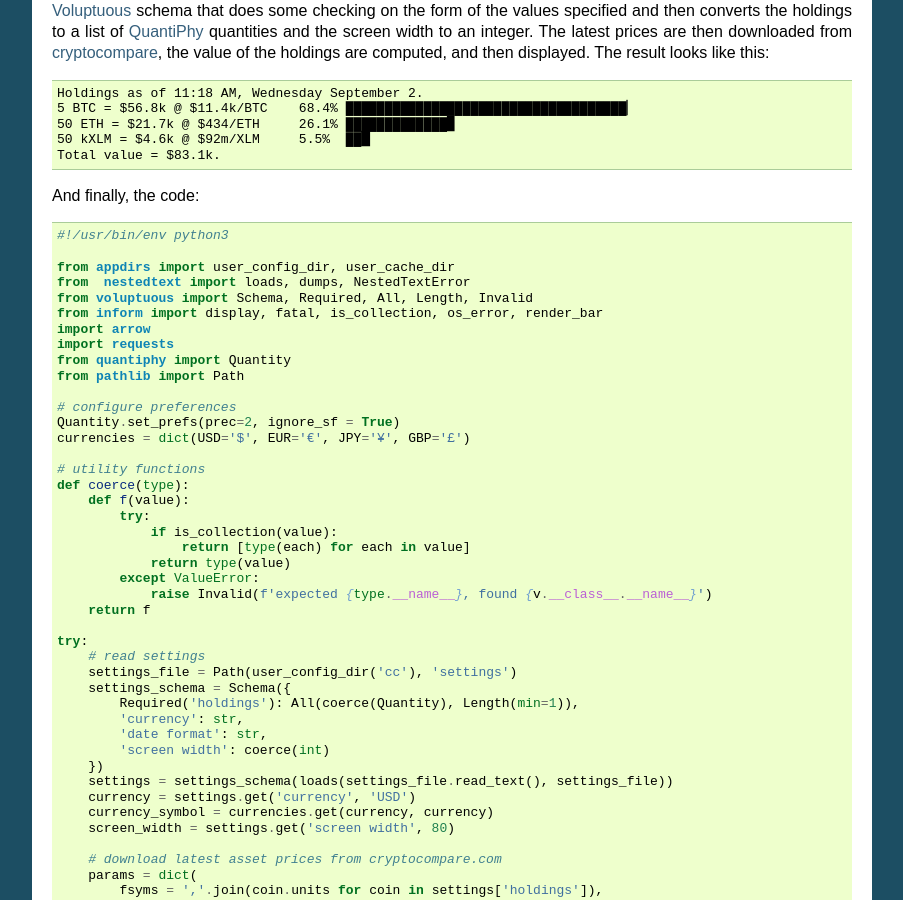
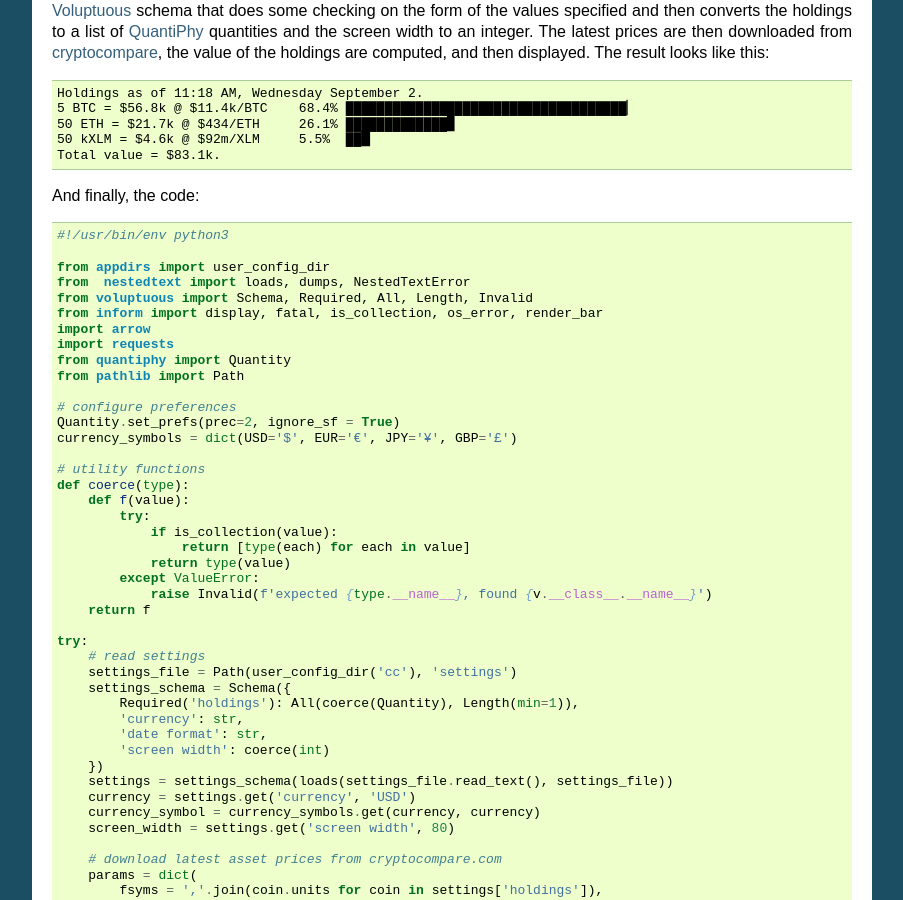
Before and after one commit to KenKundert/nestedtext, a Sphinx documentation site: the page built from doc/examples.rst, in a window 1280 px wide and 900 px high, scrolled down 2058 px. Shown: the whole window, without its empty margins (198-1101 px from the left). Built offline with Sphinx 7.4.7, drawn with Linux system fonts in a browser that asks for light colours.

Commit message:
doc tweaks: minor improvement to cryptocurrency example.

```diff
--- a/doc/examples.rst
+++ b/doc/examples.rst
@@ -149,7 +149,7 @@ And finally, the code:
 
     #!/usr/bin/env python3
 
-    from appdirs import user_config_dir, user_cache_dir
+    from appdirs import user_config_dir
     from  nestedtext import loads, dumps, NestedTextError
     from voluptuous import Schema, Required, All, Length, Invalid
     from inform import display, fatal, is_collection, os_error, render_bar
@@ -160,7 +160,7 @@ And finally, the code:
 
     # configure preferences
     Quantity.set_prefs(prec=2, ignore_sf = True)
-    currencies = dict(USD='$', EUR='€', JPY='¥', GBP='£')
+    currency_symbols = dict(USD='$', EUR='€', JPY='¥', GBP='£')
 
     # utility functions
     def coerce(type):
@@ -184,7 +184,7 @@ And finally, the code:
         })
         settings = settings_schema(loads(settings_file.read_text(), settings_file))
         currency = settings.get('currency', 'USD')
-        currency_symbol = currencies.get(currency, currency)
+        currency_symbol = currency_symbols.get(currency, currency)
         screen_width = settings.get('screen width', 80)
 
         # download latest asset prices from cryptocompare.com
```
Also changed, not shown: 1 other file.
